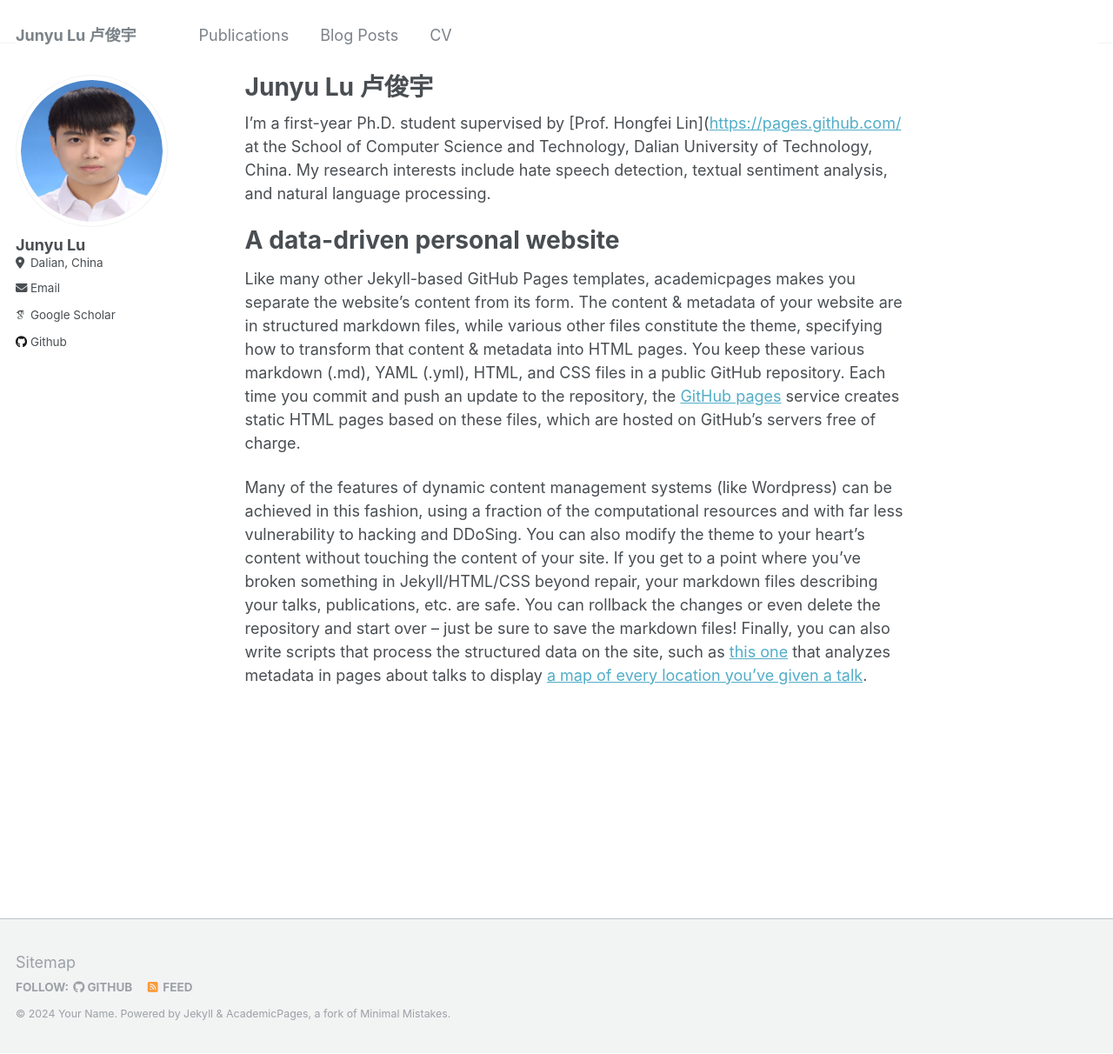
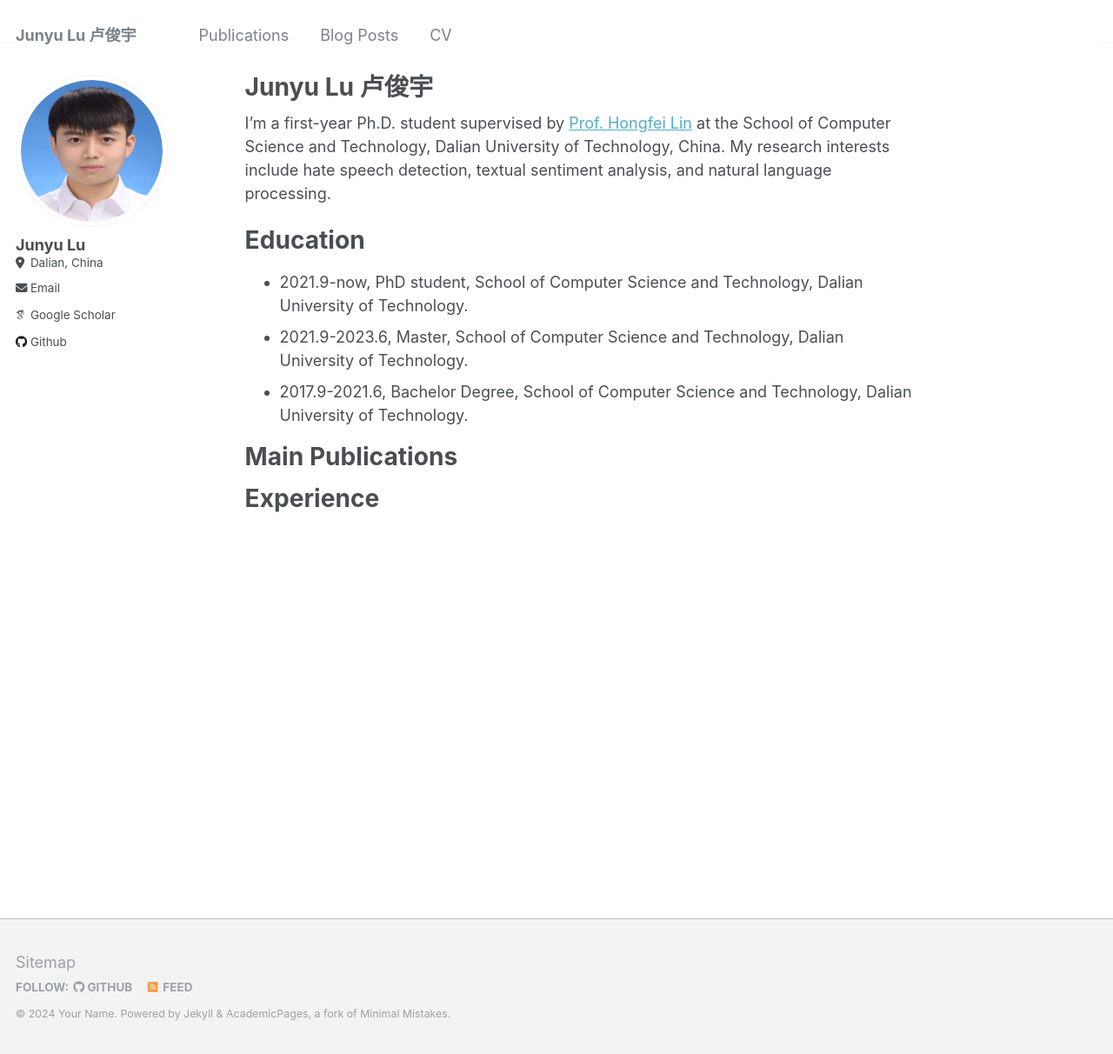
Before and after one commit to DUT-lujunyu/new_lujunyu.github.io, a Jekyll site: the page built from _pages/about.md, in a window 1280 px wide and 1212 px high. Shown: the whole window at 87% size. Built offline with Jekyll 4.4.1, drawn with Linux system fonts in a browser that asks for light colours; some web fonts are replaced.

Commit message:
Update about.md

```diff
--- a/_pages/about.md
+++ b/_pages/about.md
@@ -7,11 +7,17 @@ redirect_from:
   - /about.html
 ---
 
-I'm a first-year Ph.D. student supervised by [Prof. Hongfei Lin]([https://pages.github.com/](https://scholar.google.com/citations?hl=zh-CN&user=kV68br0AAAAJ) at the School of Computer Science and Technology, Dalian University of Technology, China. My research interests include hate speech detection, textual sentiment analysis, and natural language processing.
+I'm a first-year Ph.D. student supervised by [Prof. Hongfei Lin](https://scholar.google.com/citations?hl=zh-CN&user=kV68br0AAAAJ) at the School of Computer Science and Technology, Dalian University of Technology, China. My research interests include hate speech detection, textual sentiment analysis, and natural language processing.
+
+Education
+======
+- 2021.9-now, PhD student, School of Computer Science and Technology, Dalian University of Technology.
+- 2021.9-2023.6, Master, School of Computer Science and Technology, Dalian University of Technology.
+- 2017.9-2021.6, Bachelor Degree, School of Computer Science and Technology, Dalian University of Technology.
+
+Main Publications
+======
 
 
-A data-driven personal website
+Experience
 ======
-Like many other Jekyll-based GitHub Pages templates, academicpages makes you separate the website's content from its form. The content & metadata of your website are in structured markdown files, while various other files constitute the theme, specifying how to transform that content & metadata into HTML pages. You keep these various markdown (.md), YAML (.yml), HTML, and CSS files in a public GitHub repository. Each time you commit and push an update to the repository, the [GitHub pages](https://pages.github.com/) service creates static HTML pages based on these files, which are hosted on GitHub's servers free of charge.
-
-Many of the features of dynamic content management systems (like Wordpress) can be achieved in this fashion, using a fraction of the computational resources and with far less vulnerability to hacking and DDoSing. You can also modify the theme to your heart's content without touching the content of your site. If you get to a point where you've broken something in Jekyll/HTML/CSS beyond repair, your markdown files describing your talks, publications, etc. are safe. You can rollback the changes or even delete the repository and start over -- just be sure to save the markdown files! Finally, you can also write scripts that process the structured data on the site, such as [this one](https://github.com/academicpages/academicpages.github.io/blob/master/talkmap.ipynb) that analyzes metadata in pages about talks to display [a map of every location you've given a talk](https://academicpages.github.io/talkmap.html).
```
